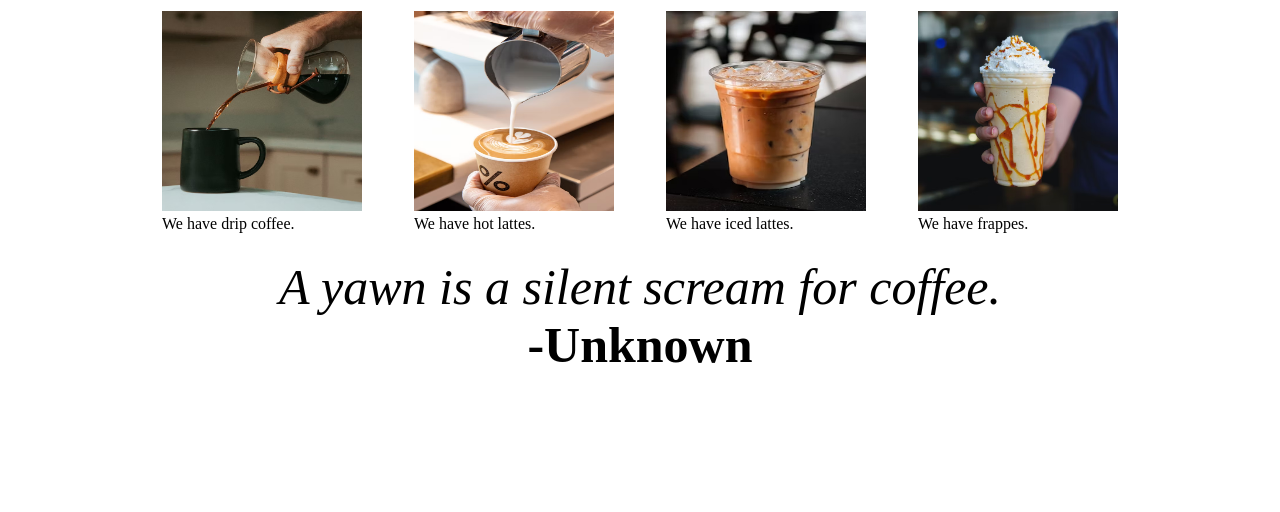
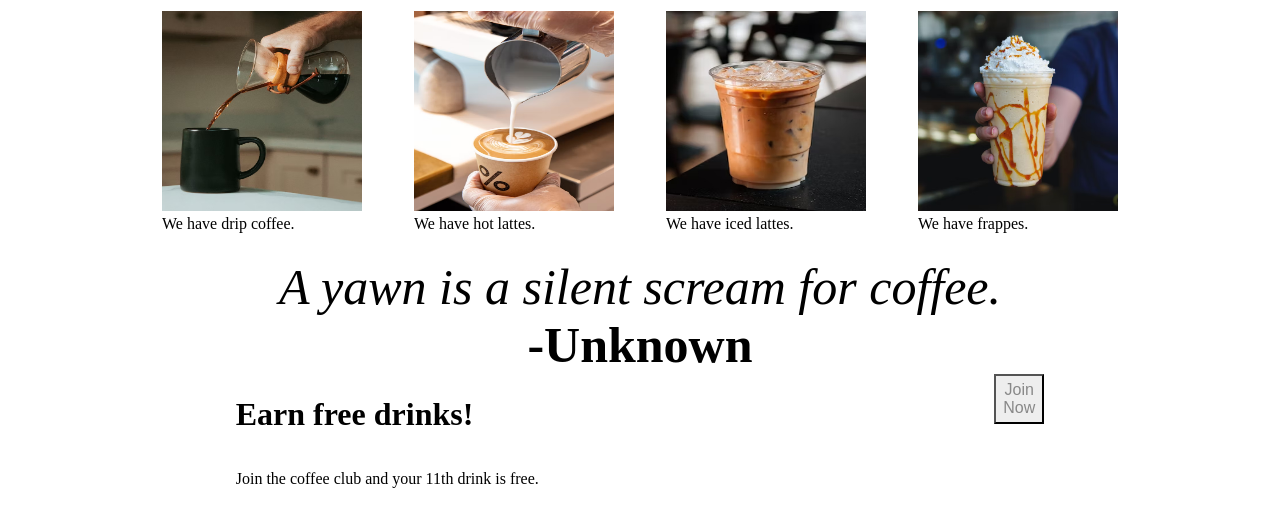
Before and after one commit to geekgirl74/landing-page, a plain HTML site: page index.html in a window 1280 px wide. Shown: the part 559-1071 px from the top of the page. Before the commit the page ends 941 px from the top, so only its background shows below. Drawn offline with Linux system fonts and the light colour scheme.

Commit message:
first update to include footer

```diff
--- a/index.html
+++ b/index.html
@@ -62,6 +62,13 @@
         <div class="source">-Unknown</div>
       </div>
 
+      <div class="footer">
+        <div class="container-1">
+        <h1>Earn free drinks!</h1>
+        <p>Join the coffee club and your 11th drink is free.</p></div>
+        <button class="join-button">Join Now</button>
+      </div>
+
     </div>
   </body>
 </html>
--- a/style.css
+++ b/style.css
@@ -85,3 +85,9 @@ a {
     flex-wrap: wrap;
 
 }
+
+.footer {
+    display: flex;
+    justify-content: space-around;
+
+}
```
